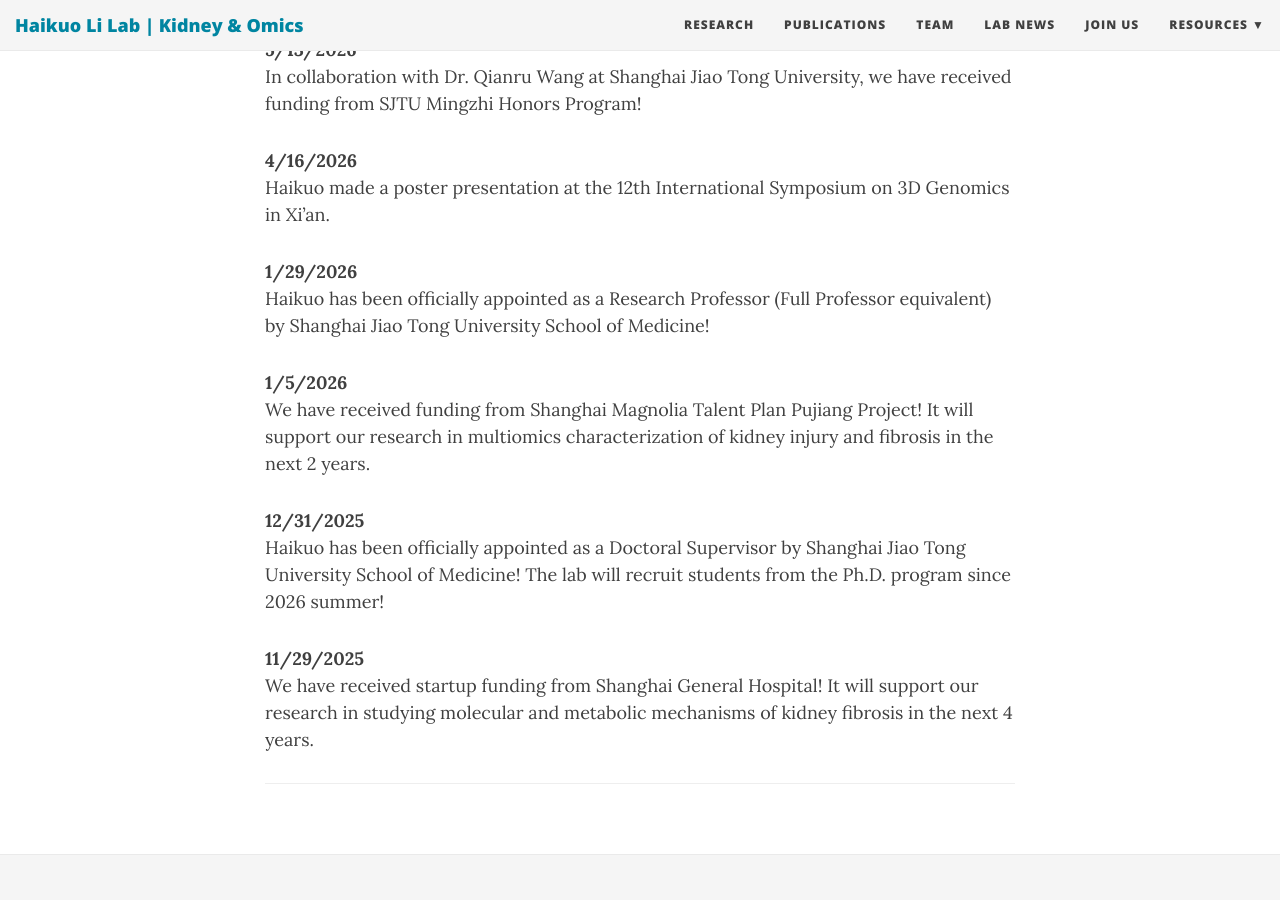
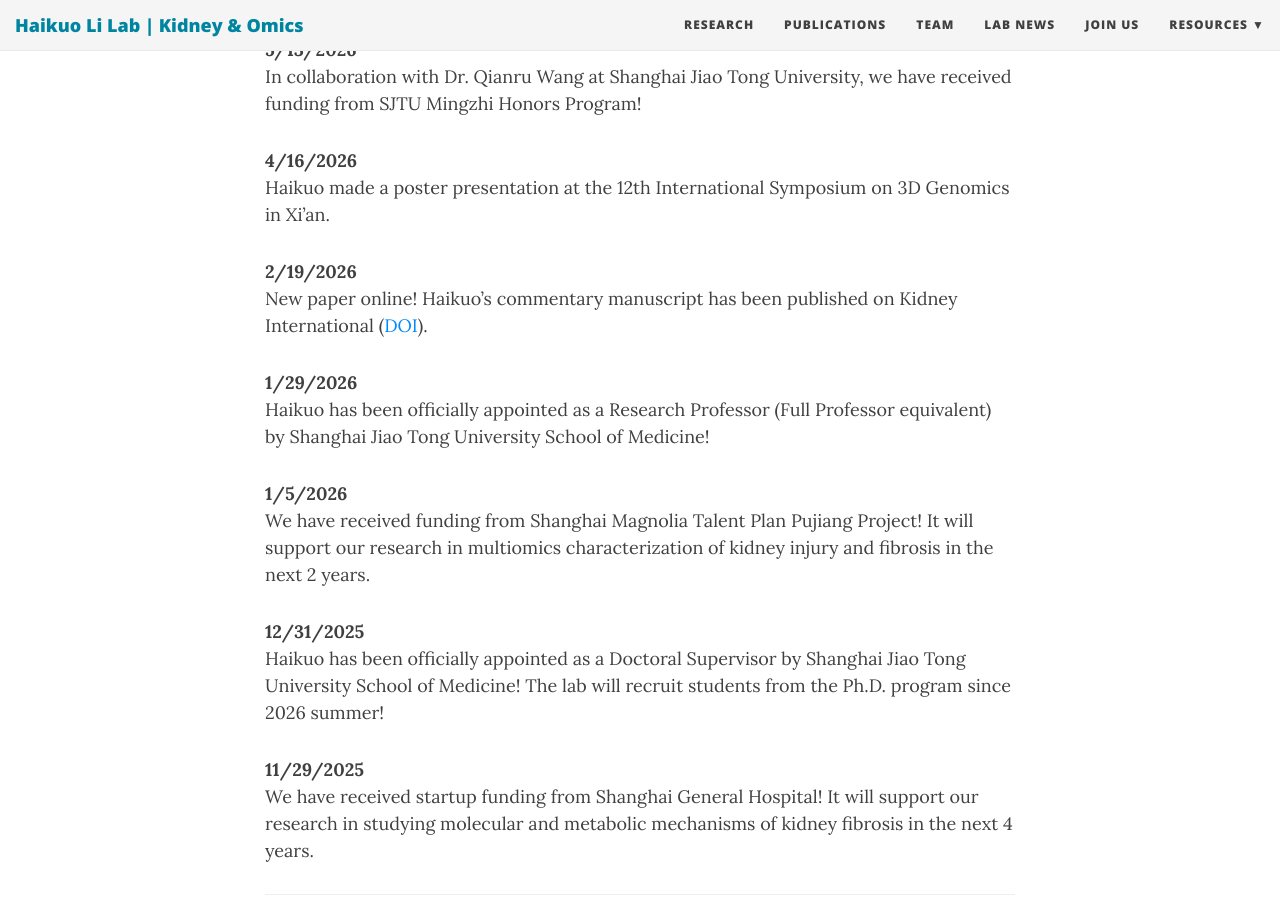
Before and after one commit to TheLiLab/thelilab.github.io, a Jekyll site: the page built from News.md, in a window 1280 px wide and 900 px high, scrolled down 1179 px. Built offline with Jekyll 4.4.1, drawn with Linux system fonts in a browser that asks for light colours; nearby versions of some CDN libraries.

Commit message:
Update News.md

```diff
--- a/News.md
+++ b/News.md
@@ -20,6 +20,9 @@ In collaboration with Dr. Qianru Wang at Shanghai Jiao Tong University, we have
 <strong>4/16/2026</strong><br>
 Haikuo made a poster presentation at the 12th International Symposium on 3D Genomics in Xi’an.
 
+<strong>2/19/2026</strong><br>
+New paper online! Haikuo's commentary manuscript has been published on Kidney International (<a href="https://doi.org/10.1016/j.kint.2025.12.038" target="_blank">DOI</a>).
+
 <strong>1/29/2026</strong><br>
 Haikuo has been officially appointed as a Research Professor (Full Professor equivalent) by Shanghai Jiao Tong University School of Medicine!
 
```
